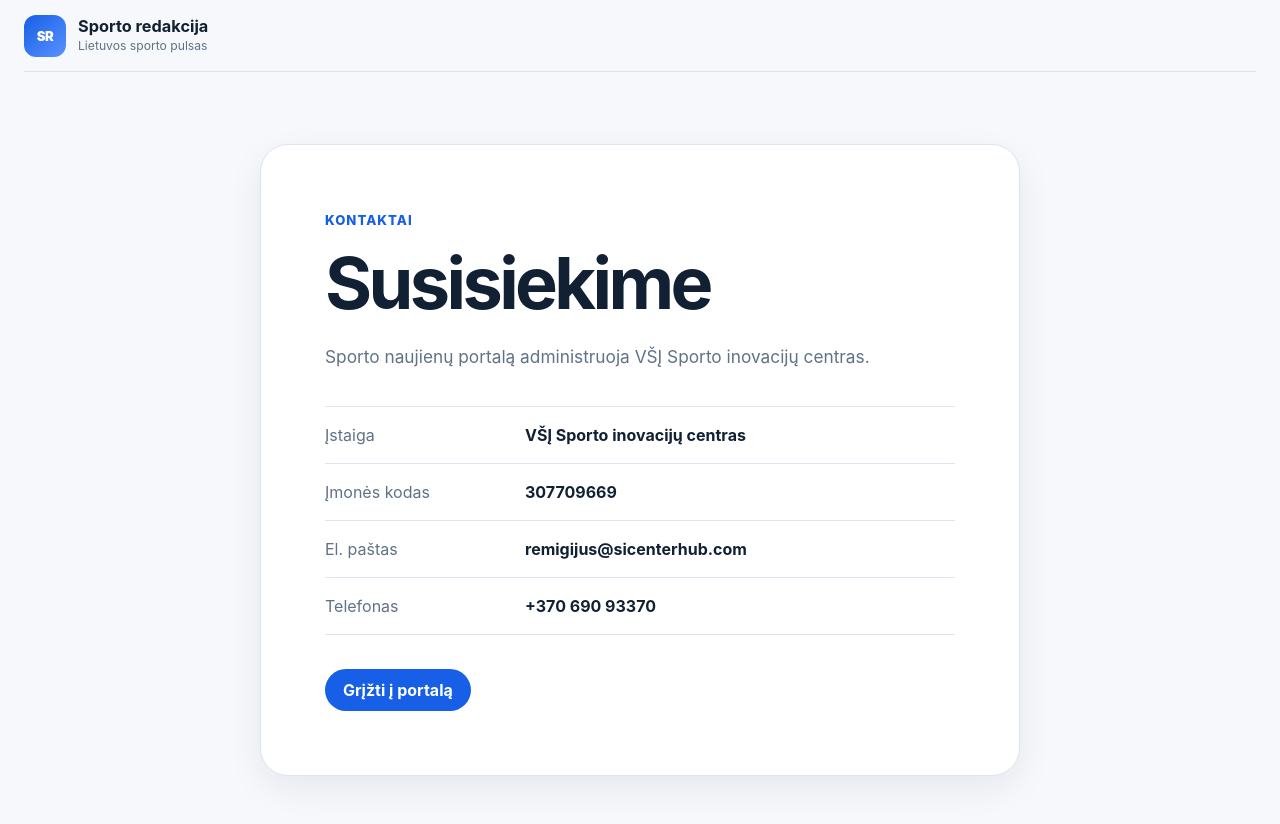
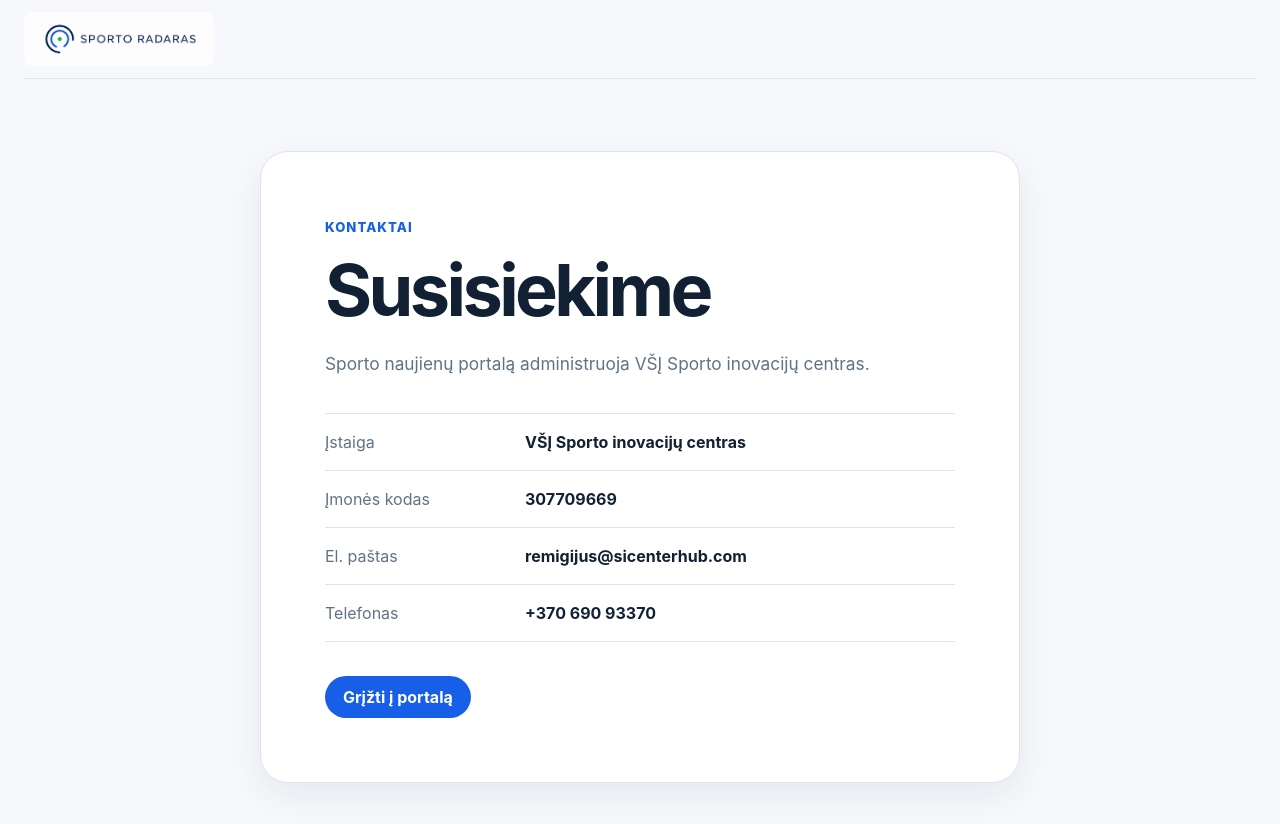
Before and after one commit to rremigijuskuodis/sportnewsportal, a Next.js app: page /kontaktai in a window 1280 px wide. Shown: the top 824 px of the page. Built offline with nearby package versions, Linux system fonts and the light colour scheme.

Commit message:
Add Sporto Radaras brand logo

```diff
--- a/app/globals.css
+++ b/app/globals.css
@@ -85,6 +85,7 @@ img {
   align-items: center;
   gap: 12px;
 }
+.brand-logo { display: block; width: 190px; height: 54px; object-fit: cover; object-position: center; border-radius: 8px; }
 
 .brandmark-badge {
   width: 42px;
--- a/app/kontaktai/page.tsx
+++ b/app/kontaktai/page.tsx
@@ -11,11 +11,7 @@ export default function ContactsPage() {
     <main className="page-shell contact-shell">
       <header className="site-header">
         <Link href="/" className="brandmark" aria-label="Sporto redakcija – pradinis puslapis">
-          <span className="brandmark-badge">SR</span>
-          <span className="brandmark-copy">
-            <strong>Sporto redakcija</strong>
-            <small>Lietuvos sporto pulsas</small>
-          </span>
+          <img className="brand-logo" src="/brand/sporto-radaras-logo.png" alt="Sporto Radaras" />
         </Link>
       </header>
 
--- a/components/portal-ui.tsx
+++ b/components/portal-ui.tsx
@@ -121,11 +121,7 @@ export function Header() {
   return (
     <header className="site-header">
       <Link href="/" className="brandmark" aria-label="Sporto redakcija – pradinis puslapis">
-        <span className="brandmark-badge">SR</span>
-        <span className="brandmark-copy">
-          <strong>Sporto redakcija</strong>
-          <small>Lietuvos sporto pulsas</small>
-        </span>
+        <img className="brand-logo" src="/brand/sporto-radaras-logo.png" alt="Sporto Radaras" />
       </Link>
 
       <div className="header-tools">
```
Also changed, not shown: public/brand/sporto-radaras-logo.png (added).
